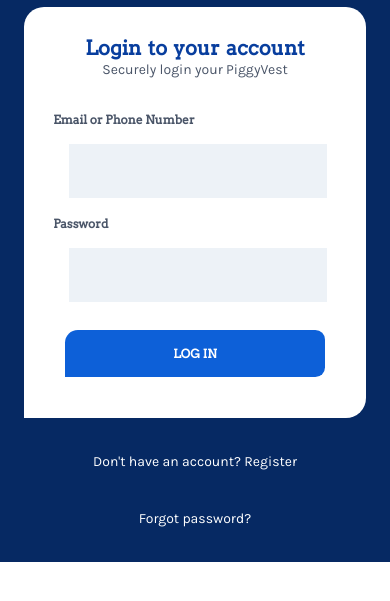
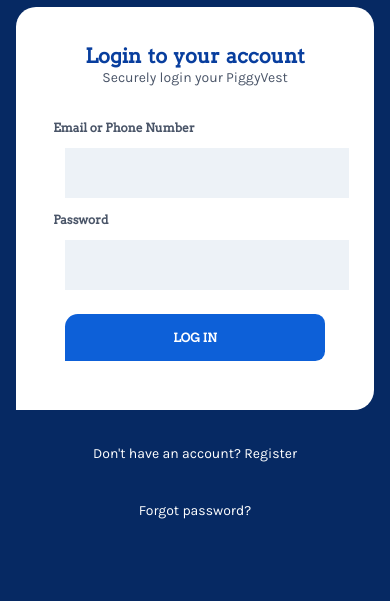
Before and after one commit to afrojac10/piggyVest-clone, a plain HTML site: page index.html in a window 390 px wide. Shown: the part 129-730 px from the top of the page. Drawn offline with Linux system fonts and the light colour scheme.

Commit message:
Some changes

```diff
--- a/index.html
+++ b/index.html
@@ -22,11 +22,14 @@
           <div class="form">
             <form action="">
               <label for="email" class="font-display"
-                >Email or Phone Number</label
-              >
-              <input type="email" class="email" />
-              <label for="password" class="font-display">Password</label>
-              <input type="password" class="password" />
+                >Email or Phone Number <input type="email" class="email"
+              /></label>
+
+              <label for="password" class="font-display"
+                >Password
+                <input type="password" class="password" />
+              </label>
+              <!-- <input type="password" class="password" /> -->
               <button class="submit font-display">LOG IN</button>
             </form>
           </div>
--- a/style.css
+++ b/style.css
@@ -7,7 +7,7 @@ body {
   background-image: url("./background.jpg");
   background-repeat: no-repeat;
   background-size: cover;
-  overflow: auto;
+  min-height: 100vh;
 }
 
 a {
@@ -82,11 +82,14 @@ label {
   text-align: center;
 }
 
-.wrap {
+.sec1 {
   background-color: #fff;
   margin: 0 auto;
   padding: 2.8rem;
   border-radius: 1.25rem 1.25rem 1.25rem 0;
+  display: flex;
+  flex-direction: column;
+  justify-content: center;
 }
 
 .password {
@@ -104,12 +107,16 @@ button {
 }
 
 @media screen and (max-width: 500px) {
-  .wrap {
-    padding: 1.8rem;
+  .sec1 {
+    padding: 2.3rem;
     border-radius: 1.25rem 1.25rem 1.25rem 0;
   }
 
   button {
     padding: 16px 9em;
   }
+
+  input {
+    width: 100%;
+  }
 }
```
